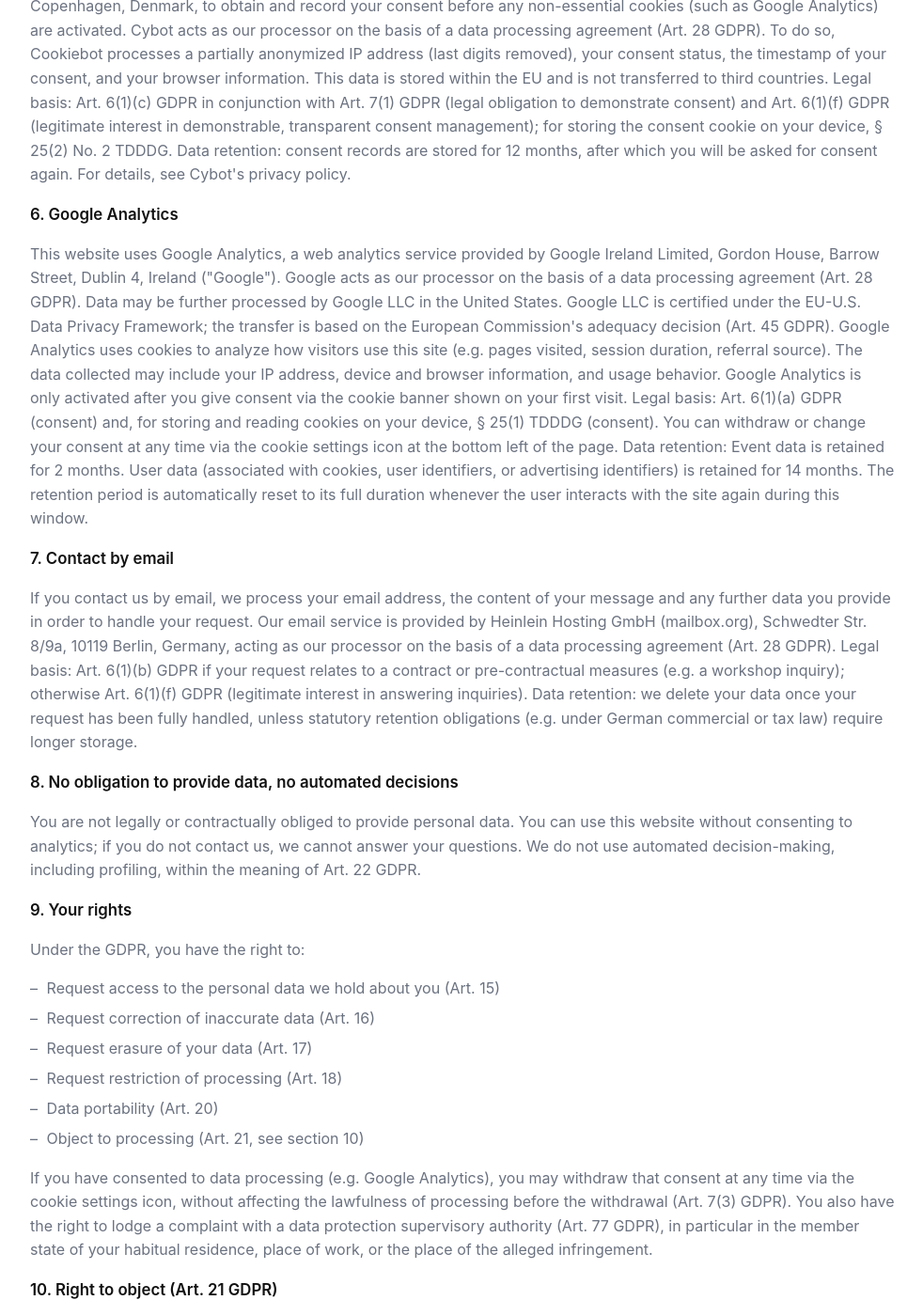
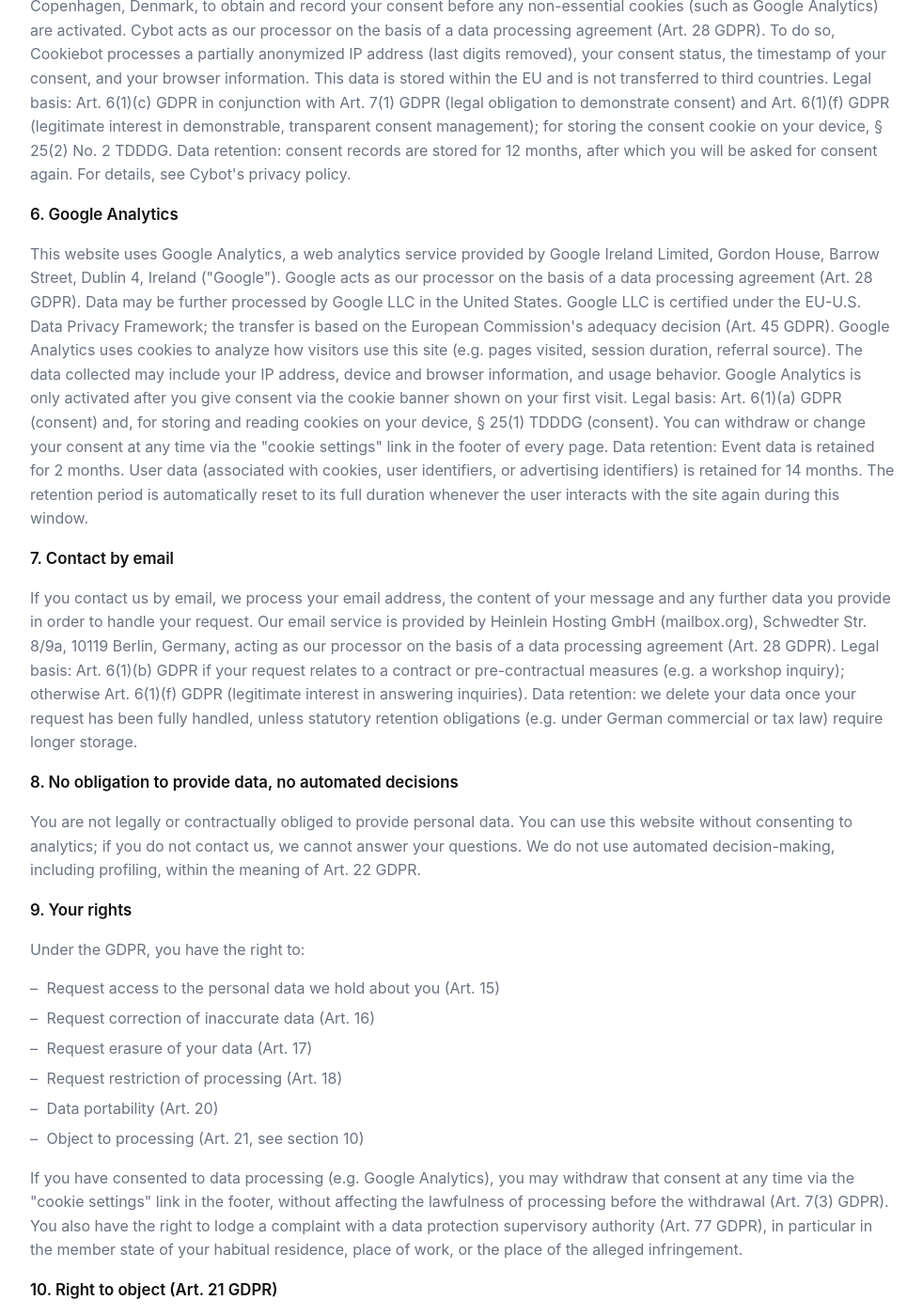
Before and after one commit to codecap/infraguide, a Jekyll site: the page built from privacy/index.md, in a window 1280 px wide and 1400 px high, scrolled down 1258 px. Shown: the whole window at 94% size, without its empty margins (148-1130 px from the left). Built offline with Jekyll 4.4.1, drawn with Linux system fonts in a browser that asks for light colours; comment, search, counter and statistics services are not loaded.

Commit message:
add: cookie settings link in footer
Co-Authored-By: Claude Opus 5.5 <noreply@anthropic.com>

```diff
--- a/_layouts/default.html
+++ b/_layouts/default.html
@@ -88,6 +88,7 @@
         <a href="{{ '/about/' | relative_url }}">about</a>
         <a href="{{ '/imprint/' | relative_url }}">imprint</a>
         <a href="{{ '/privacy/' | relative_url }}">privacy policy</a>
+        <a href="#" onclick="if (window.Cookiebot) Cookiebot.renew(); return false;">cookie settings</a>
       </nav>
     </div>
   </footer>
--- a/privacy/index.md
+++ b/privacy/index.md
@@ -121,8 +121,8 @@ sitemap: false
   Legal basis: Art. 6(1)(a) GDPR (consent) and, for storing and reading cookies
   on your device, § 25(1) TDDDG (consent).
 
-  You can withdraw or change your consent at any time via the cookie settings
-  icon at the bottom left of the page.
+  You can withdraw or change your consent at any time via the "cookie settings"
+  link in the footer of every page.
 
   Data retention: Event data is retained for 2 months. User data (associated with
   cookies, user identifiers, or advertising identifiers) is retained for 14
@@ -169,7 +169,7 @@ sitemap: false
   </ul>
   <p>
   If you have consented to data processing (e.g. Google Analytics), you may
-  withdraw that consent at any time via the cookie settings icon, without
+  withdraw that consent at any time via the "cookie settings" link in the footer, without
   affecting the lawfulness of processing before the withdrawal (Art. 7(3)
   GDPR).
 
```
